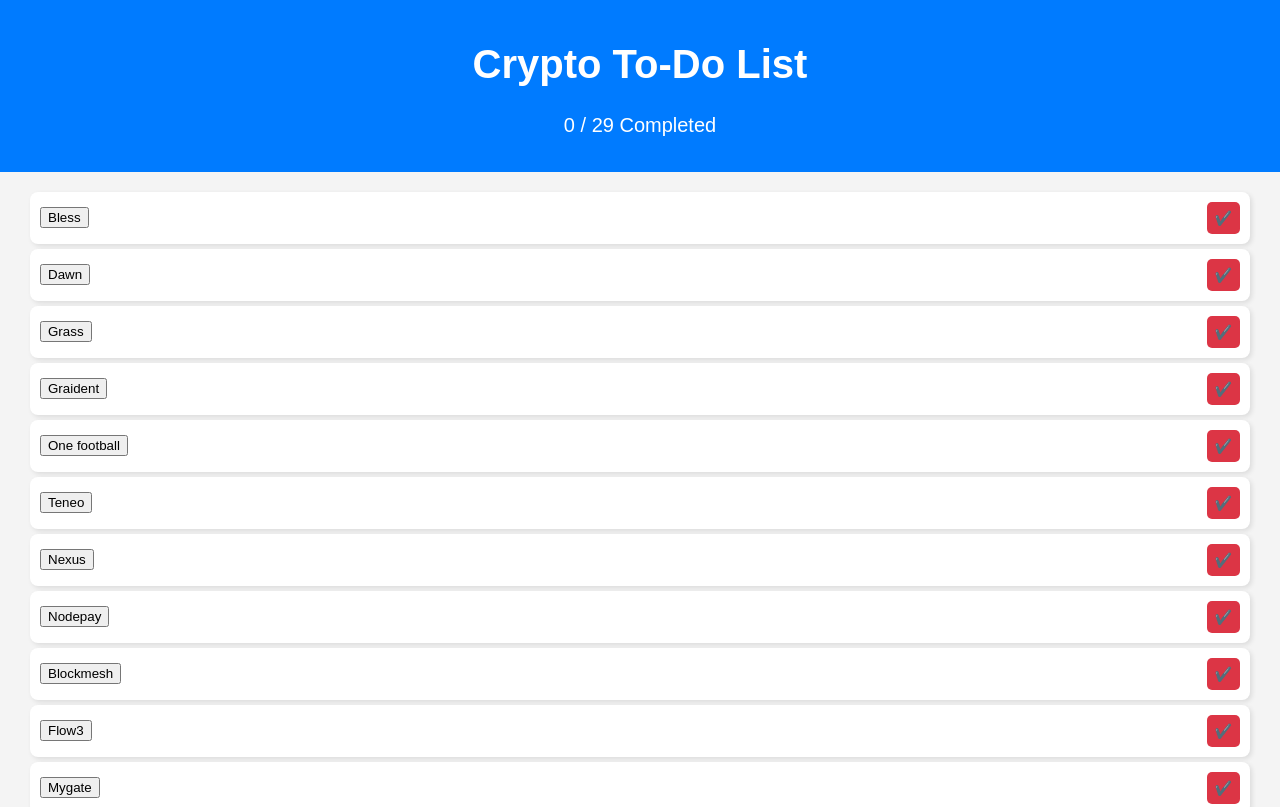
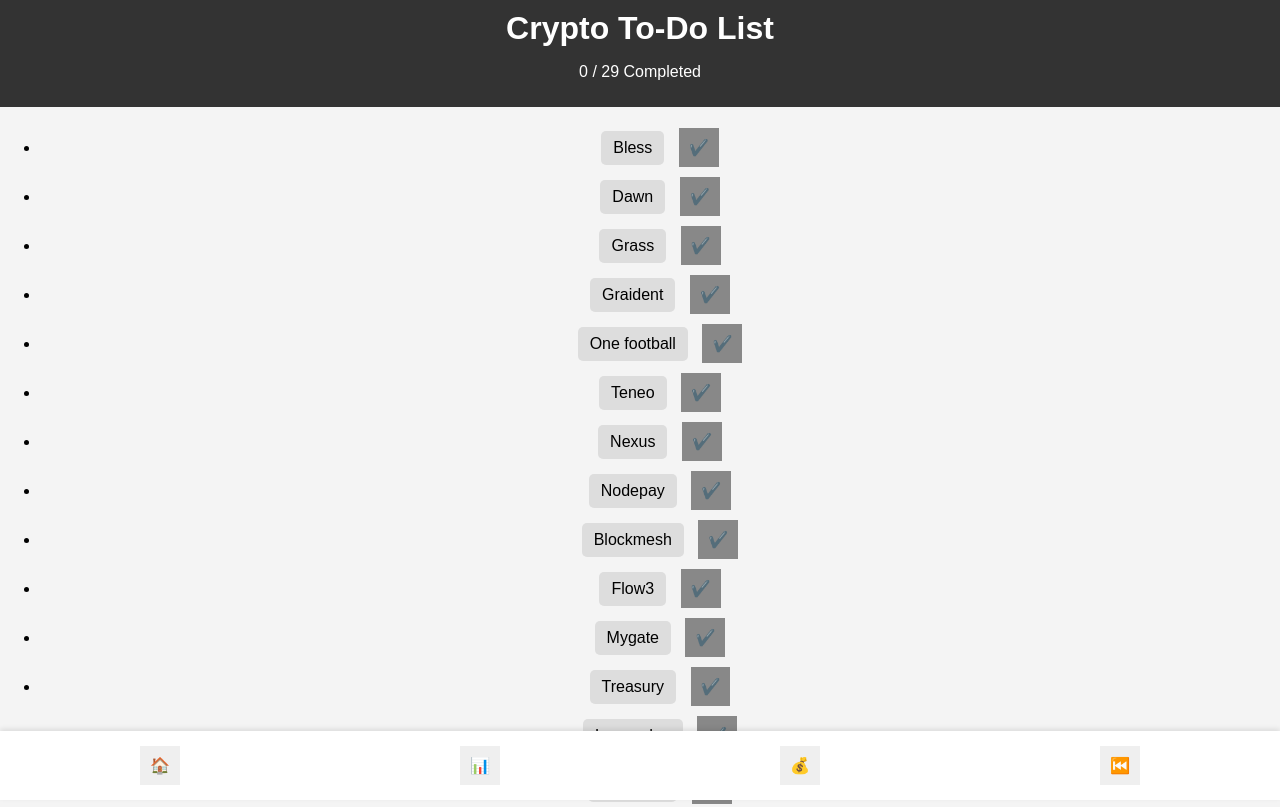
Before and after one commit to DROPTASK/DROP, a plain HTML site: page index.html in a window 1280 px wide. Shown: the top 807 px of the page. Drawn offline with nearby package versions, Linux system fonts and the light colour scheme.

Commit message:
Update styles.css

```diff
--- a/styles.css
+++ b/styles.css
@@ -1,86 +1,63 @@
 body {
     font-family: Arial, sans-serif;
-    background-color: #f4f4f4;
+    background: #f4f4f4;
+    text-align: center;
     margin: 0;
     padding: 0;
-    text-align: center;
 }
 
 header {
-    background-color: #007bff;
+    background: #333;
     color: white;
-    padding: 15px;
-    font-size: 20px;
+    padding: 10px;
+}
+
+h1 {
+    margin: 0;
+}
+
+button {
+    border: none;
+    padding: 10px;
+    margin: 5px;
+    cursor: pointer;
+    font-size: 16px;
+}
+
+.project-btn {
+    background: #ddd;
+    padding: 8px 12px;
+    border-radius: 5px;
+}
+
+.done-btn {
+    background: #888;
+    color: white;
+}
+
+.done-btn.completed {
+    background: green;
 }
 
 .hidden {
     display: none;
 }
 
-ul {
-    list-style: none;
-    padding: 0;
-    margin: 20px;
-}
-
-li {
-    display: flex;
-    justify-content: space-between;
-    align-items: center;
-    padding: 10px;
-    margin: 5px 10px;
-    background: white;
-    border-radius: 8px;
-    box-shadow: 2px 2px 5px rgba(0, 0, 0, 0.1);
-}
-
-.task-button {
-    flex: 1;
-    padding: 10px;
-    background: #e0e0e0;
-    border: none;
-    border-radius: 5px;
-    cursor: pointer;
-    font-size: 16px;
-    transition: 0.3s;
-}
-
-.task-button.completed {
-    background: #28a745;
-    color: white;
-}
-
-.done-btn {
-    background: #dc3545;
-    color: white;
-    border: none;
-    padding: 8px;
-    margin-left: 10px;
-    cursor: pointer;
-    border-radius: 5px;
-    font-size: 14px;
-}
-
-.bottom-nav {
+/* Navigation */
+nav {
     position: fixed;
     bottom: 0;
     width: 100%;
+    background: white;
     display: flex;
-    background: #fff;
-    padding: 10px;
+    justify-content: space-around;
+    padding: 10px 0;
     box-shadow: 0 -2px 5px rgba(0, 0, 0, 0.1);
 }
 
-.tab {
-    flex: 1;
-    padding: 10px;
-    border: none;
-    background: #ddd;
-    cursor: pointer;
-    font-size: 16px;
+.shadowed-box {
+    padding: 15px;
+    border-radius: 8px;
+    background: white;
+    box-shadow: 0px 4px 6px rgba(0, 0, 0, 0.2);
 }
-
-.tab.active {
-    background: #007bff;
-    color: white;
-}
```
